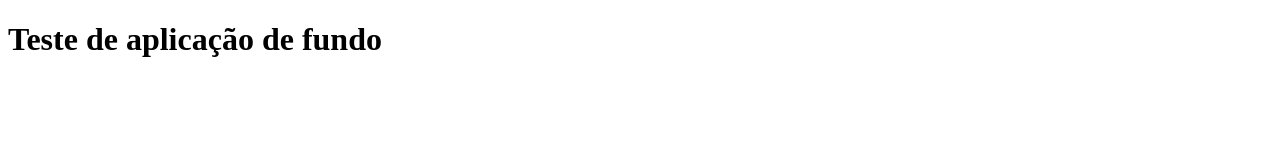
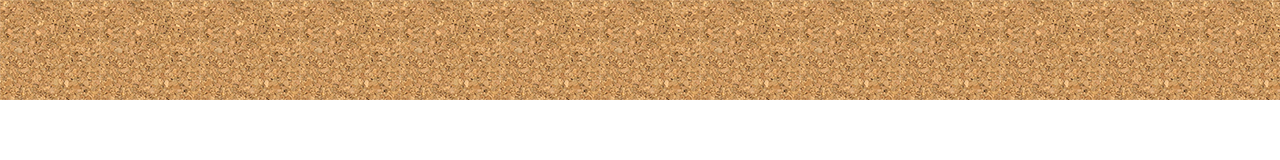
Before and after one commit to lizandragomess/html-css, a plain HTML site: page exercicios/fundo002.html in a window 1280 px wide. Drawn offline with Linux system fonts and the light colour scheme.

Commit message:
Update fundo002.html
background propriedade

```diff
--- a/exercicios/fundo002.html
+++ b/exercicios/fundo002.html
@@ -4,9 +4,16 @@
     <meta charset="UTF-8">
     <meta name="viewport" content="width=device-width, initial-scale=1.0">
     <title>personalização dos fundos</title>
+    <style>
+        body{
+            background-image: url(ex022/imagens/pattern004.png);
+            background-size: 100px 100px;
+            background-repeat: repeat-x;
+        }
+    </style>
 </head>
 <body>
-    <h1>Teste de aplicação de fundo</h1>
+
 
 </body>
 </html>
```
